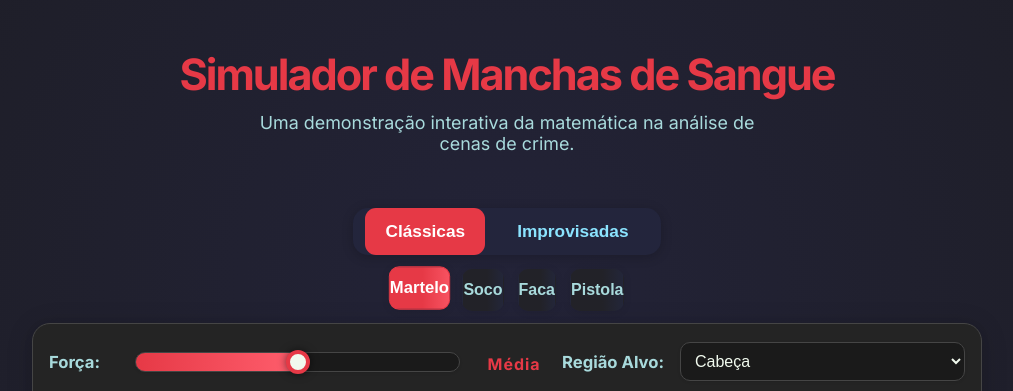
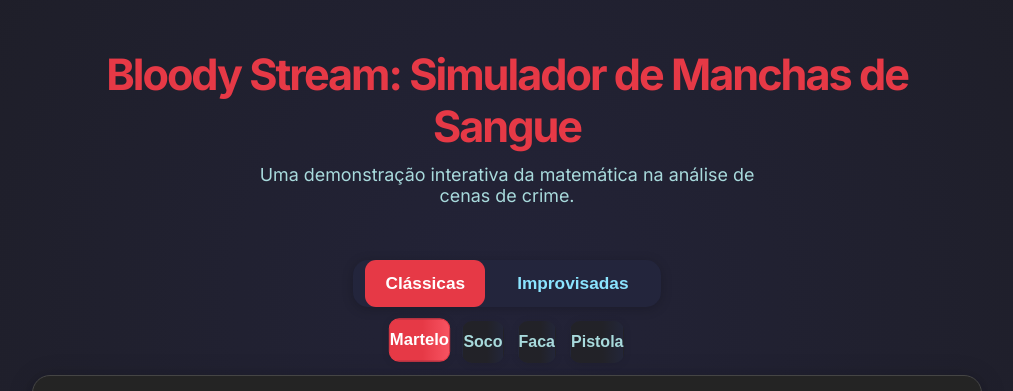
Before and after one commit to Nbleichwel/Math2, a plain HTML site: page index.html in a window 1280 px wide. Shown: the top 391 px of the page, without its empty margins (133-1146 px from the left). Drawn offline with Linux system fonts and the light colour scheme.

Commit message:
Update index.html

```diff
--- a/index.html
+++ b/index.html
@@ -11,7 +11,7 @@
 <body>
     <div class="main-container">
         <header class="site-header">
-            <h1>Simulador de Manchas de Sangue</h1>
+            <h1>Bloody Stream: Simulador de Manchas de Sangue</h1>
             <p class="subtitle">Uma demonstração interativa da matemática na análise de cenas de crime.</p>
         </header>
 
```
